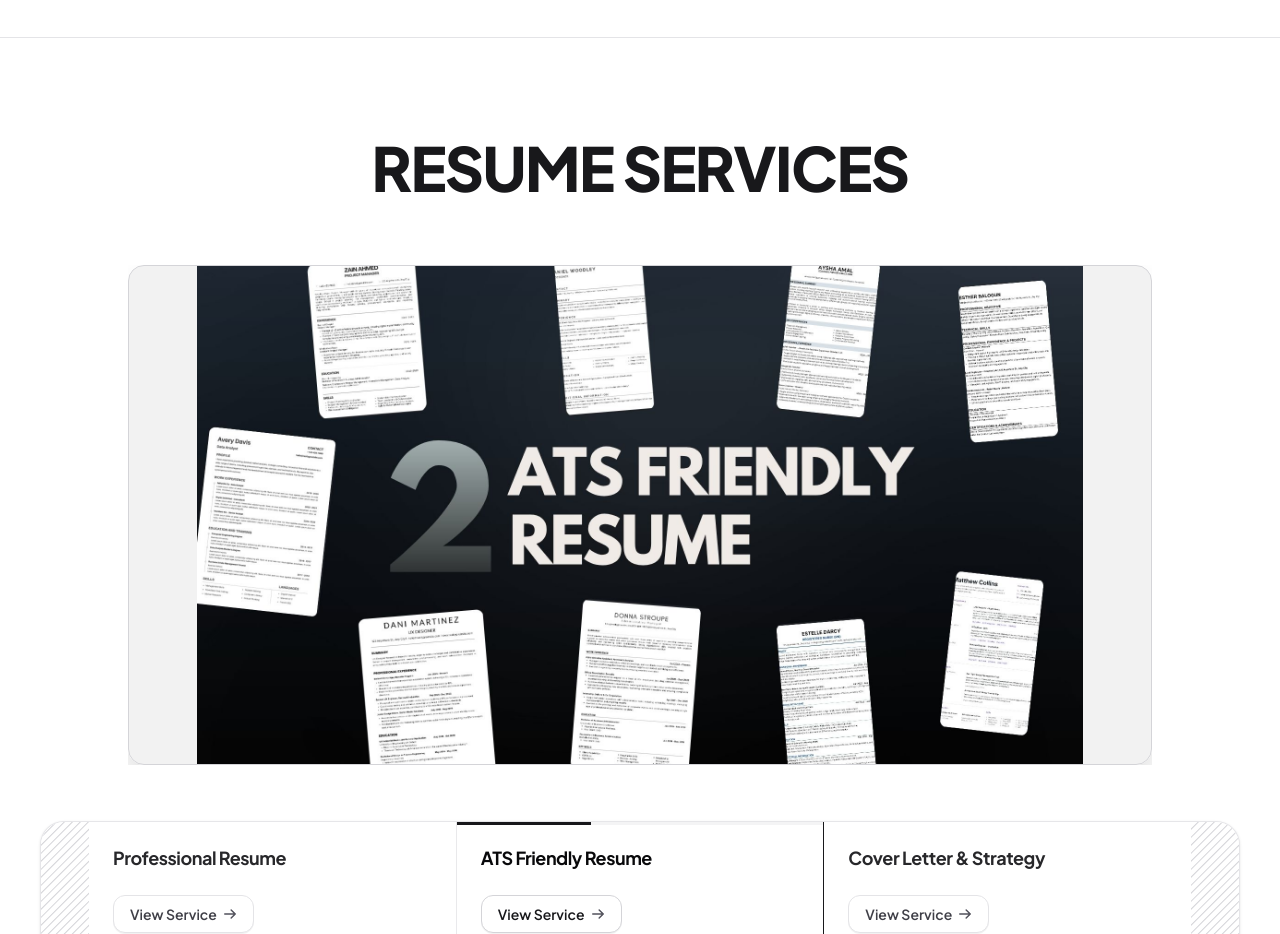
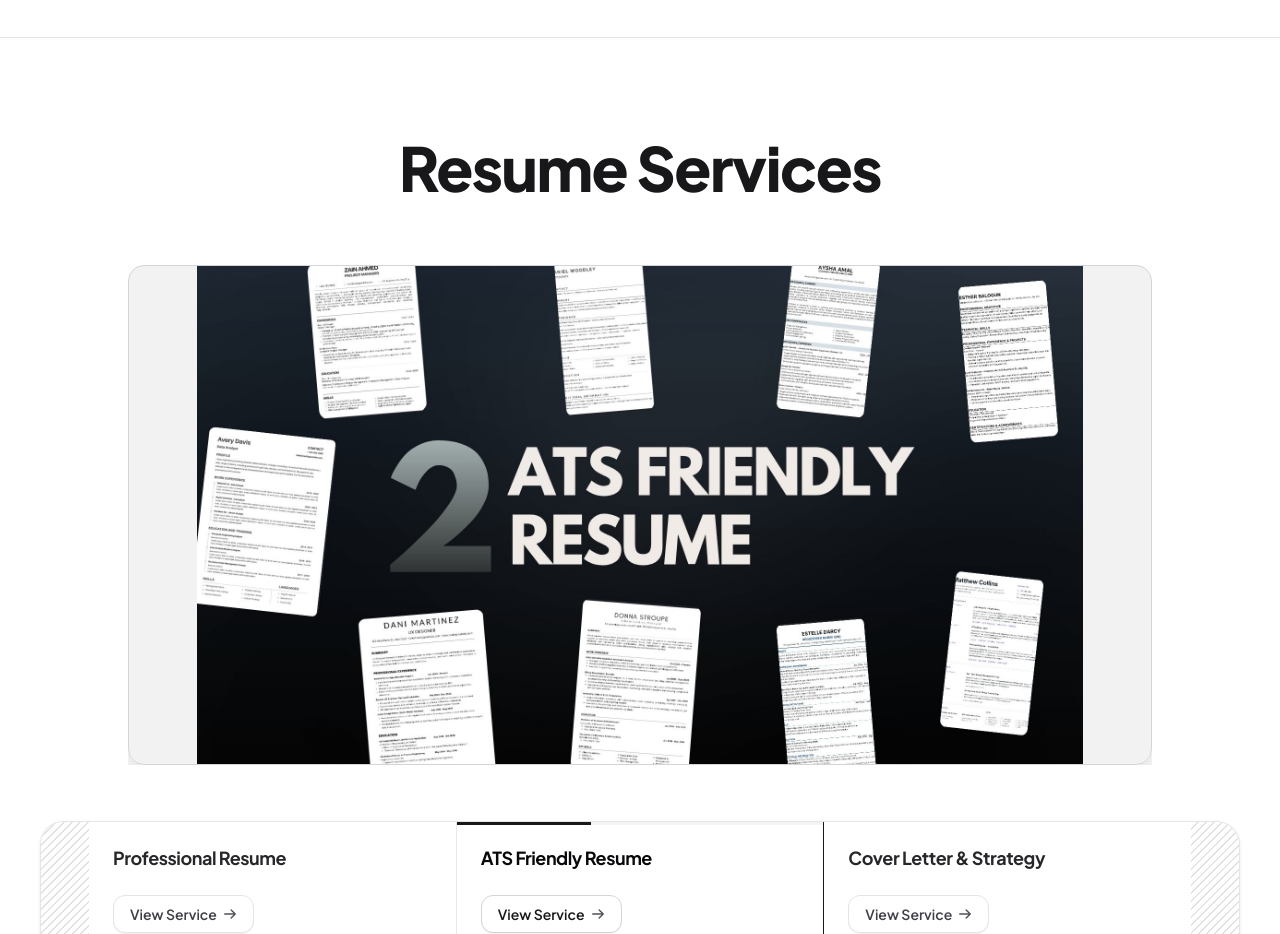
Before and after one commit to MohammedUsman95/aeraf.resume, a Next.js app: page / in a window 1280 px wide. Shown: the part 860-1794 px from the top of the page. Built offline with nearby package versions, Linux system fonts and the light colour scheme.

Commit message:
style: change Resume Services heading from all caps to Title Case

```diff
--- a/components/feature-cards-section.tsx
+++ b/components/feature-cards-section.tsx
@@ -96,11 +96,10 @@ export default function FeatureCardsSection() {
 
 
           <h2
-            className="flex w-full max-w-2xl justify-center text-center font-black tracking-tight uppercase whitespace-nowrap"
+            className="flex w-full max-w-2xl justify-center text-center font-extrabold tracking-tight whitespace-nowrap text-zinc-900"
             style={{
               fontSize: "clamp(2rem, 5vw, 3.8rem)",
               lineHeight: 1.1,
-              color: "var(--text-primary)",
             }}
           >
             Resume Services
```
